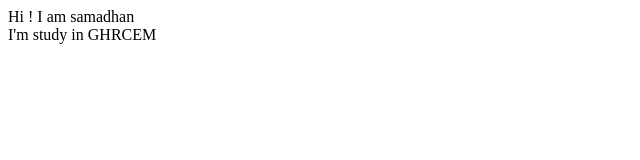
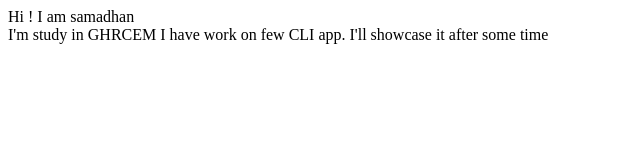
Before and after one commit to samadhan7656/student-name-site, a plain HTML site: page index.html in a window 1280 px wide. Shown: the whole page, without its empty margins (0-640 px from the left). Drawn offline with Linux system fonts and the light colour scheme.

Commit message:
update details of project

```diff
--- a/index.html
+++ b/index.html
@@ -8,5 +8,7 @@
 <body>
      Hi ! I am samadhan <br>
      I'm study in GHRCEM
+
+     I have work on few CLI app. I'll showcase it after some time
 </body>
 </html>
```
